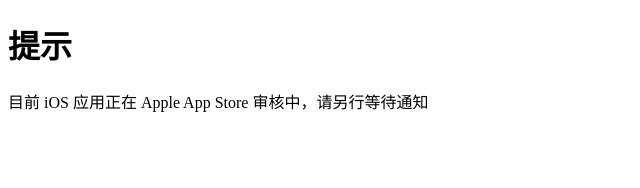
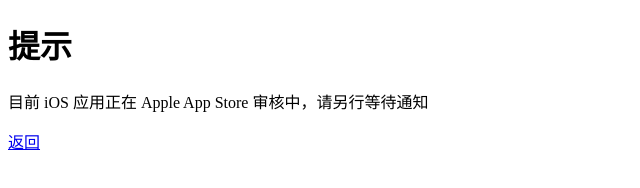
Before and after one commit to gengen1988/shorten, a website: page index.html in a window 1280 px wide. Shown: the full height of the page, 0-640 px from the left. Drawn offline with Linux system fonts and the light colour scheme.

Commit message:
add back link

```diff
--- a/index.html
+++ b/index.html
@@ -7,5 +7,6 @@
 <body>
   <h1>提示</h1>
   <p>目前 iOS 应用正在 Apple App Store 审核中，请另行等待通知</p>
+  <a href="javascript: window.history.back()" >返回</a>
 </body>
 </html>
```
